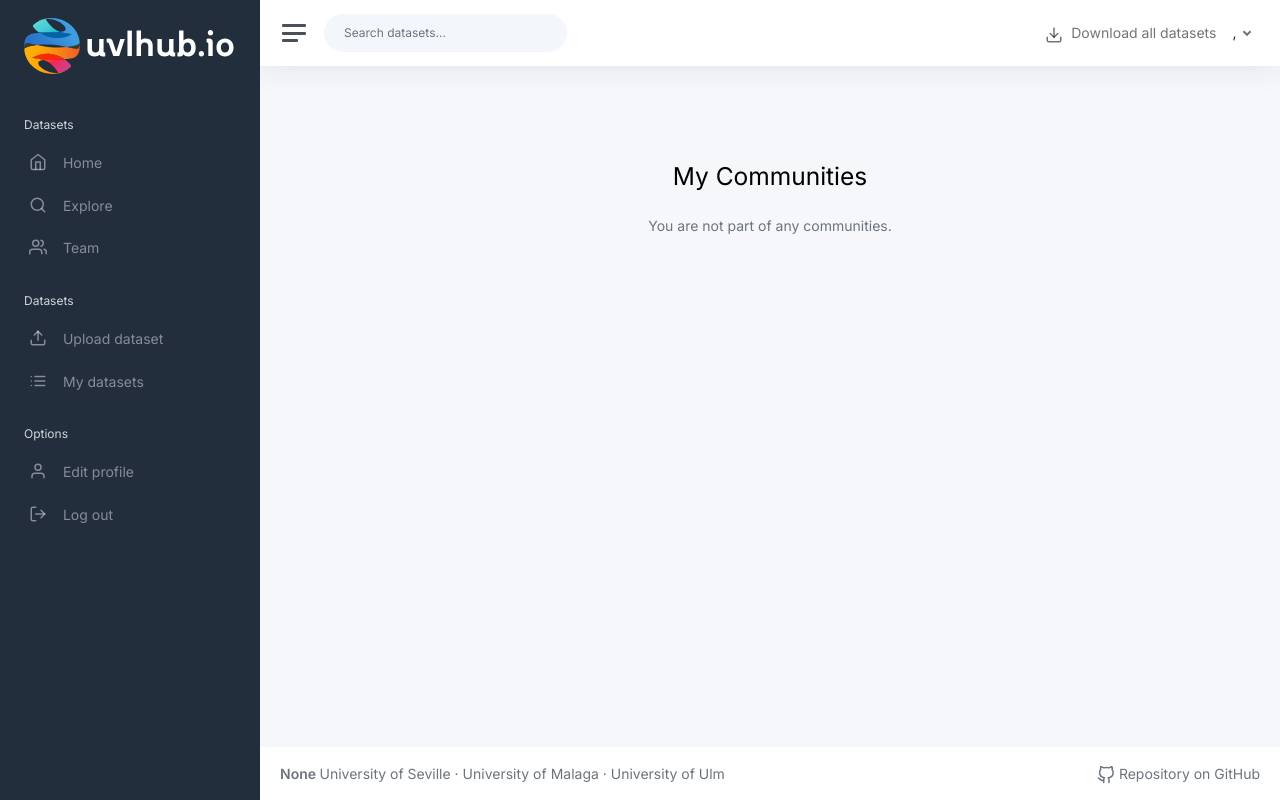
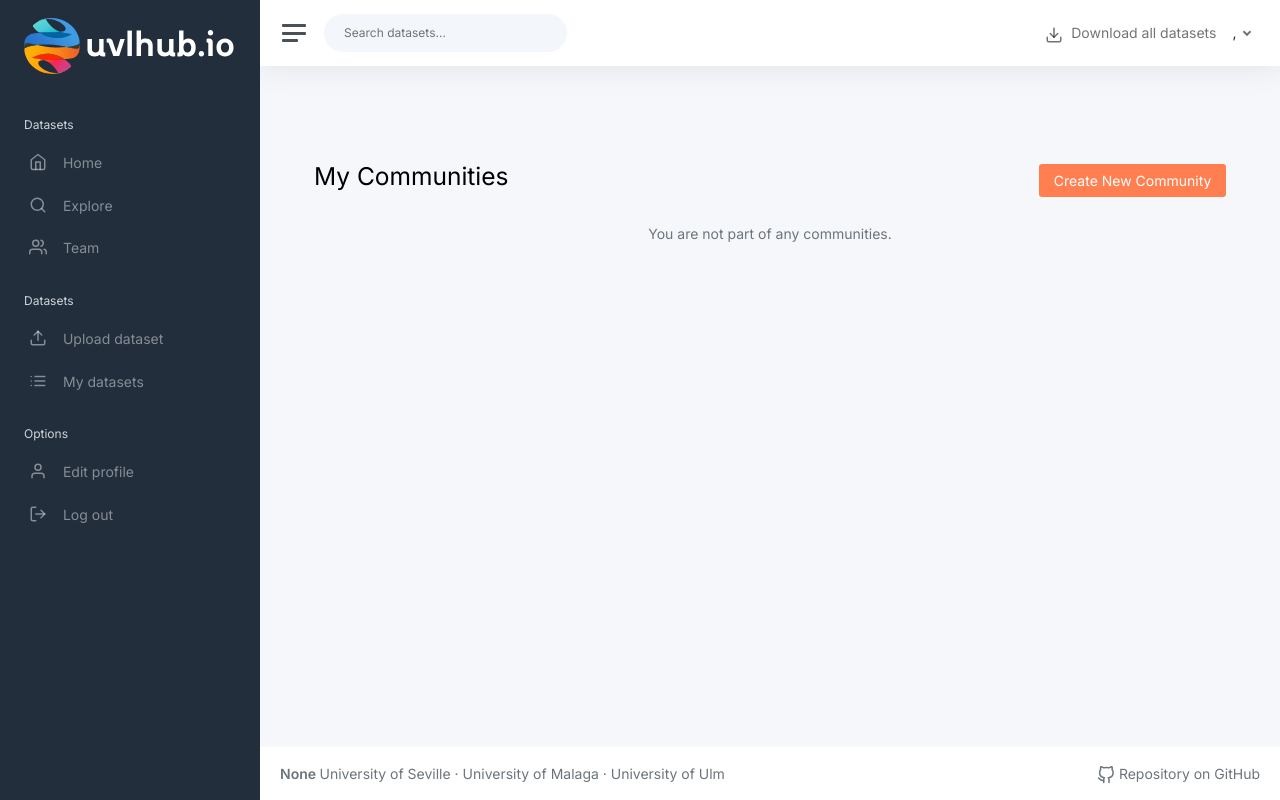
Before and after one commit to maravimaq/puchero-hub, a Flask app: page /my-communities in a window 1280 px wide. Run offline with Flask 3, Linux system fonts and the light colour scheme; the visitor is signed in with stand-in values (Sample User, id 1); data comes from the database, SQL or seed files in the repository; data that the repository does not hold is empty; parts of the project's set-up code (start-up, migrations or seed data) failed here and were passed over; some libraries are stand-ins or nearby versions.

Commit message:
Feat(communities): Added edit and delete url to their respectives buttons and added create button

```diff
--- a/app/modules/community/templates/community/index.html
+++ b/app/modules/community/templates/community/index.html
@@ -4,7 +4,10 @@
 
 {% block content %}
 <div class="container mt-5">
-    <h2 class="mb-4 text-center">My Communities</h2>
+    <div class="d-flex justify-content-between align-items-center mb-4">
+        <h2 class="text-center">My Communities</h2>
+        <a href="{{ url_for('community.create_community') }}" class="btn" style="background-color: #ff7f50; color: white;">Create New Community</a>
+    </div>
 
     {% if communities %}
         <div class="list-group">
@@ -18,8 +21,8 @@
                 </div>
                 {% if community.owner_id == current_user.id %}
                 <div>
-                    <a href="{{ url_for('community.create_community', community_id=community.id) }}" class="btn btn-outline-primary btn-sm me-2">Edit</a>
-                    <form method="POST" action="{{ url_for('community.create_community', community_id=community.id) }}" class="d-inline">
+                    <a href="{{ url_for('community.edit_community', community_id=community.id) }}" class="btn btn-outline-primary btn-sm me-2">Edit</a>
+                    <form method="POST" action="{{ url_for('community.delete_community', community_id=community.id) }}" class="d-inline" onsubmit="return confirm('Are you sure you want to delete this community?');">
                         {{ form.hidden_tag() }}
                         <button type="submit" class="btn btn-outline-danger btn-sm">Delete</button>
                     </form>
```
